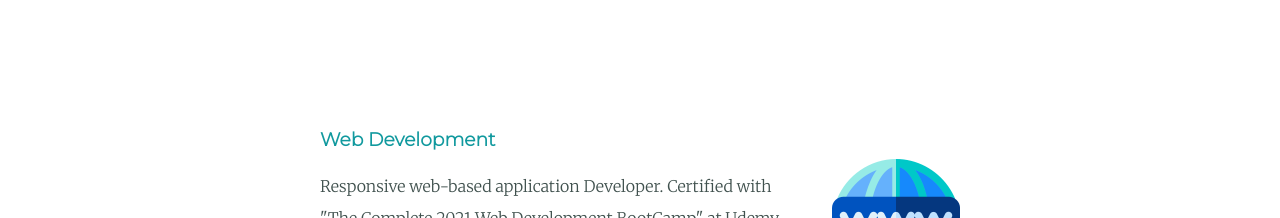
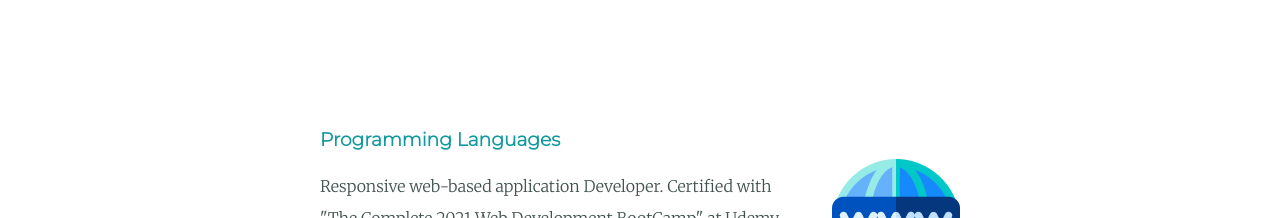
Before and after one commit to Galymjohn/my-resume, a plain HTML site: page index.html in a window 1280 px wide. Shown: the part 1780-1998 px from the top of the page. Drawn offline with Linux system fonts and the light colour scheme.

Commit message:
Programming Languages

```diff
--- a/index.html
+++ b/index.html
@@ -35,7 +35,7 @@
     <!--Skills two-->
     <div class="skill-row">
       <img class="skills-img-two" src="images/world-wide-web.png" alt="">
-      <h3>Web Development</h3>
+      <h3>Programming Languages</h3>
       <p>Responsive web-based application Developer. Certified with "The Complete 2021 Web Development BootCamp" at Udemy.</p>
     </div>
   </div>
```
